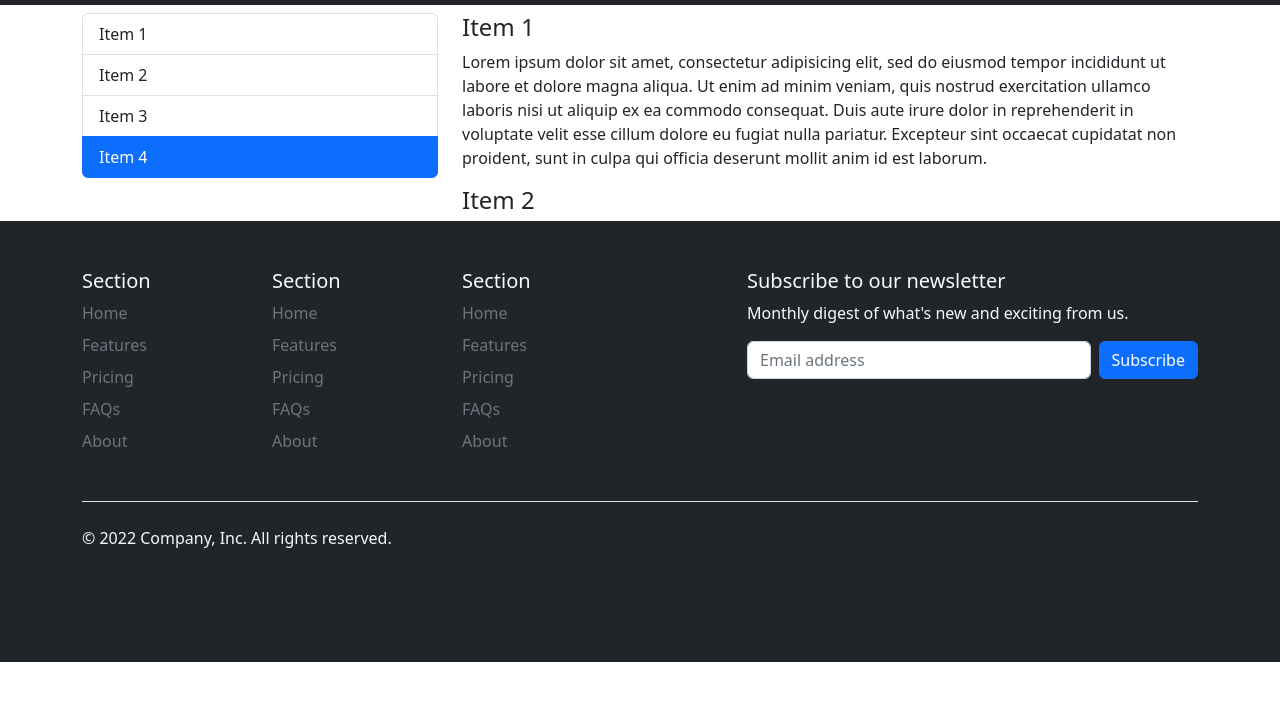
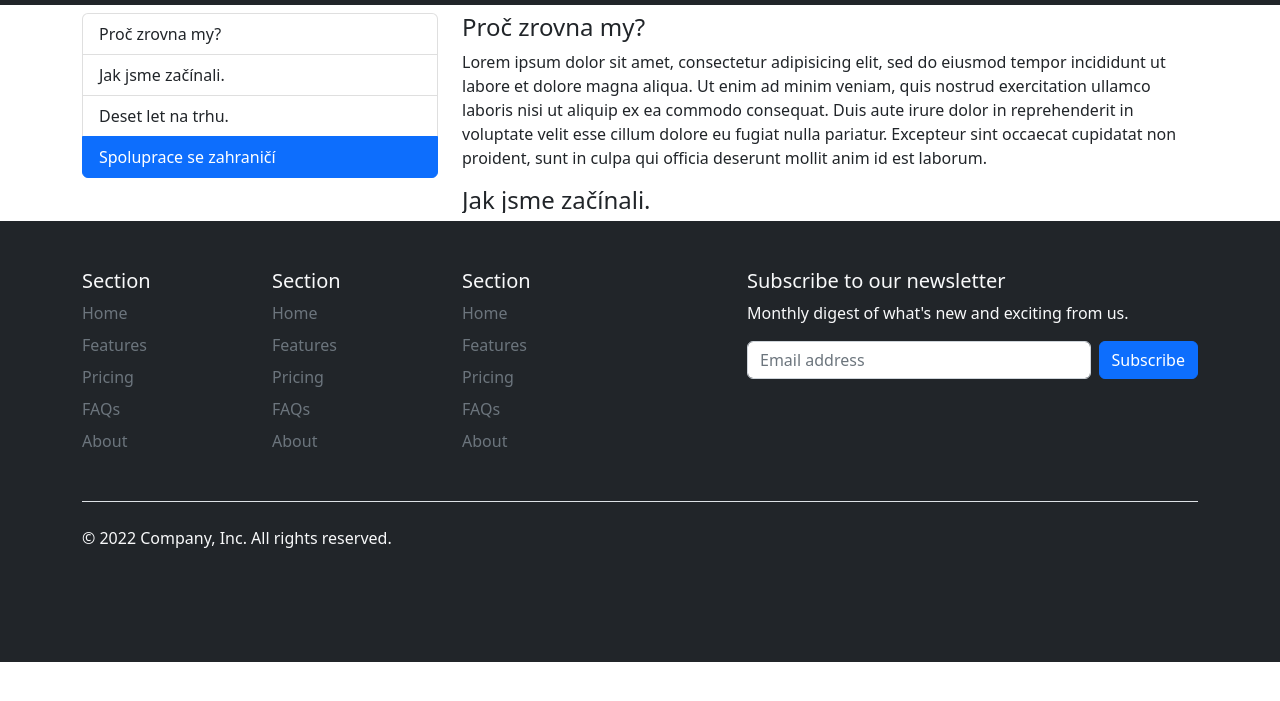
Before and after one commit to MaksymDoremi/cviceni0311, a plain HTML site: page pages/bazar.html in a window 1280 px wide. Shown: the part 83-784 px from the top of the page. Drawn offline with nearby package versions, Linux system fonts and the light colour scheme.

Commit message:
pridavam nejake drobnosti

```diff
--- a/pages/bazar.html
+++ b/pages/bazar.html
@@ -6,7 +6,7 @@
 	<link href="https://cdn.jsdelivr.net/npm/bootstrap@5.2.2/dist/css/bootstrap.min.css" rel="stylesheet" integrity="sha384-Zenh87qX5JnK2Jl0vWa8Ck2rdkQ2Bzep5IDxbcnCeuOxjzrPF/et3URy9Bv1WTRi" crossorigin="anonymous">
 	<title>Bazar</title>
 </head>
-<body>
+<body style="min-width: 450px;">
 
 	<!-- NAVBAR -->
 	<nav class="navbar navbar-expand-lg sticky-top bg-dark ">
@@ -50,37 +50,37 @@
 		<div class="row">
 			<div class="col-4">
 				<div id="list-example" class="list-group">
-					<a class="list-group-item list-group-item-action" href="#list-item-1">Item 1</a>
-					<a class="list-group-item list-group-item-action" href="#list-item-2">Item 2</a>
-					<a class="list-group-item list-group-item-action" href="#list-item-3">Item 3</a>
-					<a class="list-group-item list-group-item-action" href="#list-item-4">Item 4</a>
+					<a class="list-group-item list-group-item-action" href="#list-item-1">Proč zrovna my?</a>
+					<a class="list-group-item list-group-item-action" href="#list-item-2">Jak jsme začínali.</a>
+					<a class="list-group-item list-group-item-action" href="#list-item-3">Deset let na trhu.</a>
+					<a class="list-group-item list-group-item-action" href="#list-item-4">Spoluprace se zahraničí</a>
 				</div>
 			</div>
 
 			<div class="col-8">
 				<div data-bs-spy="scroll" data-bs-target="#list-example" data-bs-smooth-scroll="true" class="scrollspy-example" tabindex="0"  style="height:200px; overflow-y: scroll;">
-					<h4 id="list-item-1">Item 1</h4>
+					<h4 id="list-item-1">Proč zrovna my?</h4>
 					<p>Lorem ipsum dolor sit amet, consectetur adipisicing elit, sed do eiusmod
 						tempor incididunt ut labore et dolore magna aliqua. Ut enim ad minim veniam,
 						quis nostrud exercitation ullamco laboris nisi ut aliquip ex ea commodo
 						consequat. Duis aute irure dolor in reprehenderit in voluptate velit esse
 						cillum dolore eu fugiat nulla pariatur. Excepteur sint occaecat cupidatat non
 					proident, sunt in culpa qui officia deserunt mollit anim id est laborum.</p>
-					<h4 id="list-item-2">Item 2</h4>
+					<h4 id="list-item-2">Jak jsme začínali.</h4>
 					<p>Lorem ipsum dolor sit amet, consectetur adipisicing elit, sed do eiusmod
 						tempor incididunt ut labore et dolore magna aliqua. Ut enim ad minim veniam,
 						quis nostrud exercitation ullamco laboris nisi ut aliquip ex ea commodo
 						consequat. Duis aute irure dolor in reprehenderit in voluptate velit esse
 						cillum dolore eu fugiat nulla pariatur. Excepteur sint occaecat cupidatat non
 					proident, sunt in culpa qui officia deserunt mollit anim id est laborum.</p>
-					<h4 id="list-item-3">Item 3</h4>
+					<h4 id="list-item-3">Deset let na trhu.</h4>
 					<p>Lorem ipsum dolor sit amet, consectetur adipisicing elit, sed do eiusmod
 						tempor incididunt ut labore et dolore magna aliqua. Ut enim ad minim veniam,
 						quis nostrud exercitation ullamco laboris nisi ut aliquip ex ea commodo
 						consequat. Duis aute irure dolor in reprehenderit in voluptate velit esse
 						cillum dolore eu fugiat nulla pariatur. Excepteur sint occaecat cupidatat non
 					proident, sunt in culpa qui officia deserunt mollit anim id est laborum.</p>
-					<h4 id="list-item-4">Item 4</h4>
+					<h4 id="list-item-4">Spoluprace se zahraničí</h4>
 					<p>Lorem ipsum dolor sit amet, consectetur adipisicing elit, sed do eiusmod
 						tempor incididunt ut labore et dolore magna aliqua. Ut enim ad minim veniam,
 						quis nostrud exercitation ullamco laboris nisi ut aliquip ex ea commodo
```
Also changed, not shown: pages/career.html (+1 -1 lines), pages/kontakt.html (+1 -1 lines).
